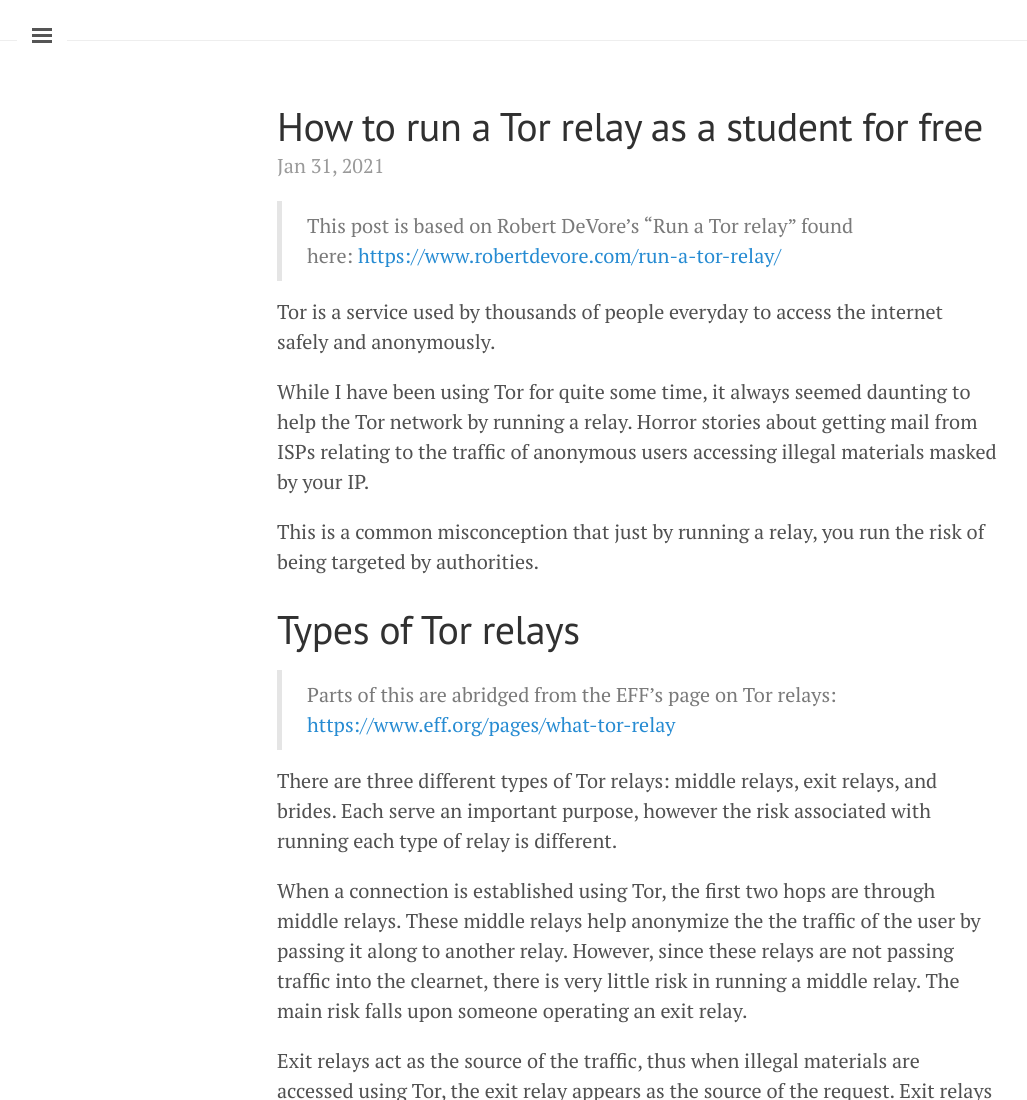
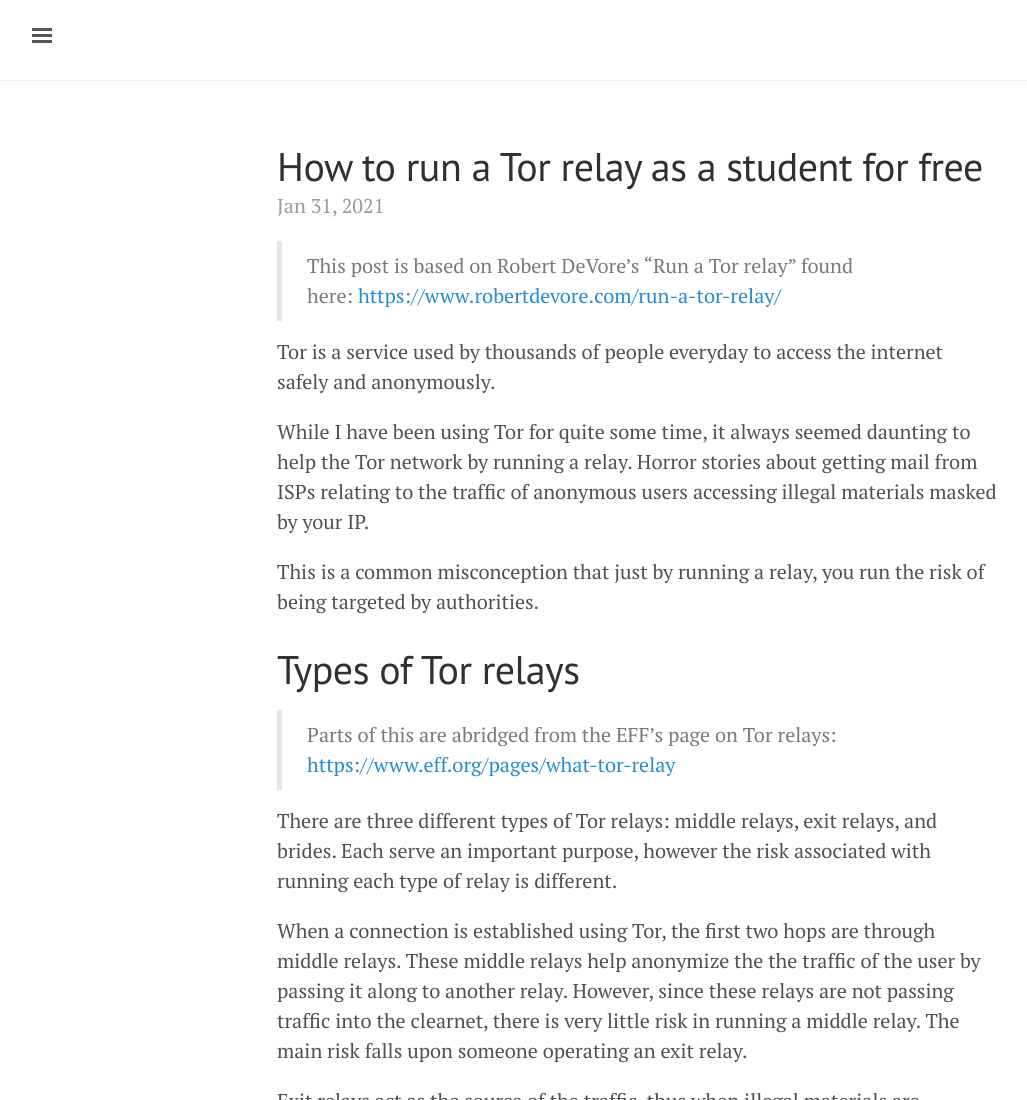
Before and after one commit to FranklinLiang/franklinliang.github.io, a plain HTML site: page index.html in a window 1280 px wide. Shown: the top 1100 px of the page, without its empty margins (3-1030 px from the left). Drawn offline with Linux system fonts and the light colour scheme.

Commit message:
rebuilding site Sun Jan 31 17:13:26 EST 2021

```diff
--- a/css/lanyon.css
+++ b/css/lanyon.css
@@ -95,7 +95,7 @@ h1, h2, h3, h4, h5, h6 {
 
 .masthead {
   padding-top:    1rem;
-  padding-bottom: 1rem;
+  padding-bottom: 3rem;
   margin-bottom: 3rem;
   border-bottom: 1px solid #eee;
 }
--- a/css/poole.css
+++ b/css/poole.css
@@ -302,7 +302,7 @@ tbody tr:nth-child(odd) th {
 
 .masthead {
   padding-top:    1rem;
-  padding-bottom: 1rem;
+  padding-bottom: 3rem;
   margin-bottom: 3rem;
 }
 .masthead-title {
```
